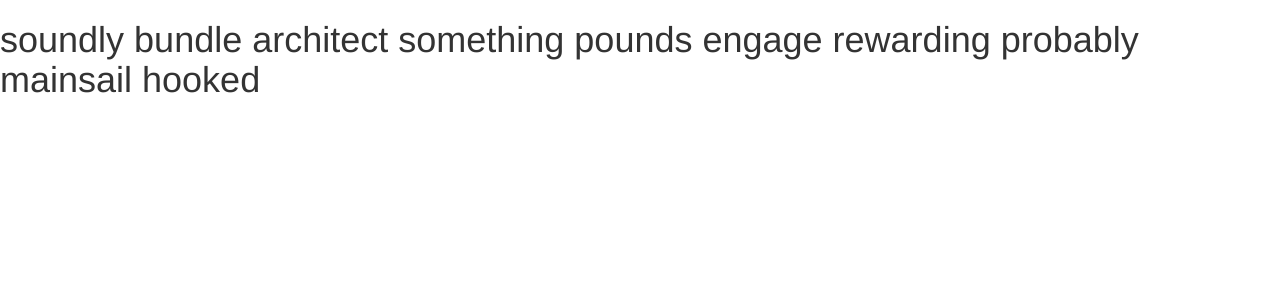
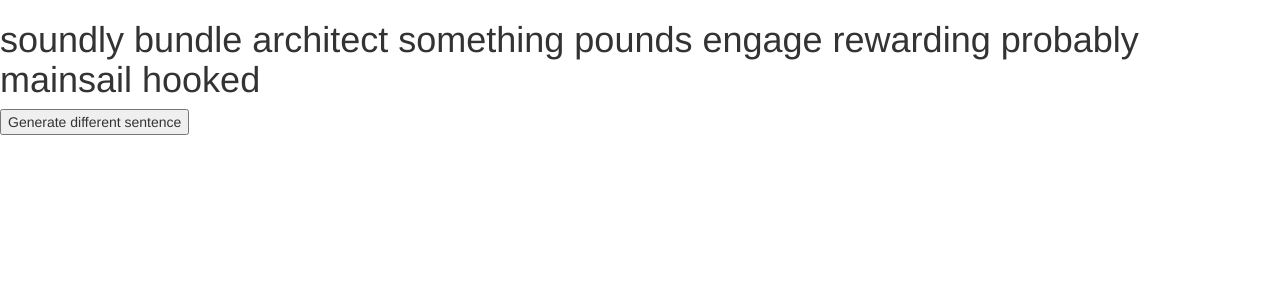
Before and after one commit to farochocolom/MS-CS-2, a Flask app: page / in a window 1280 px wide. Shown: the top 300 px of the page. Run offline with Flask 2, Linux system fonts and the light colour scheme; some libraries are stand-ins or nearby versions.

Commit message:
button to refresh

```diff
--- a/templates/index.html
+++ b/templates/index.html
@@ -18,6 +18,10 @@
 
   <body>
 
+
       <h1>{{sentence}}</h1>
+
+      <input type="button" value="Generate different sentence" onClick="window.location.reload()">
+
   </body>
 </html>
```
